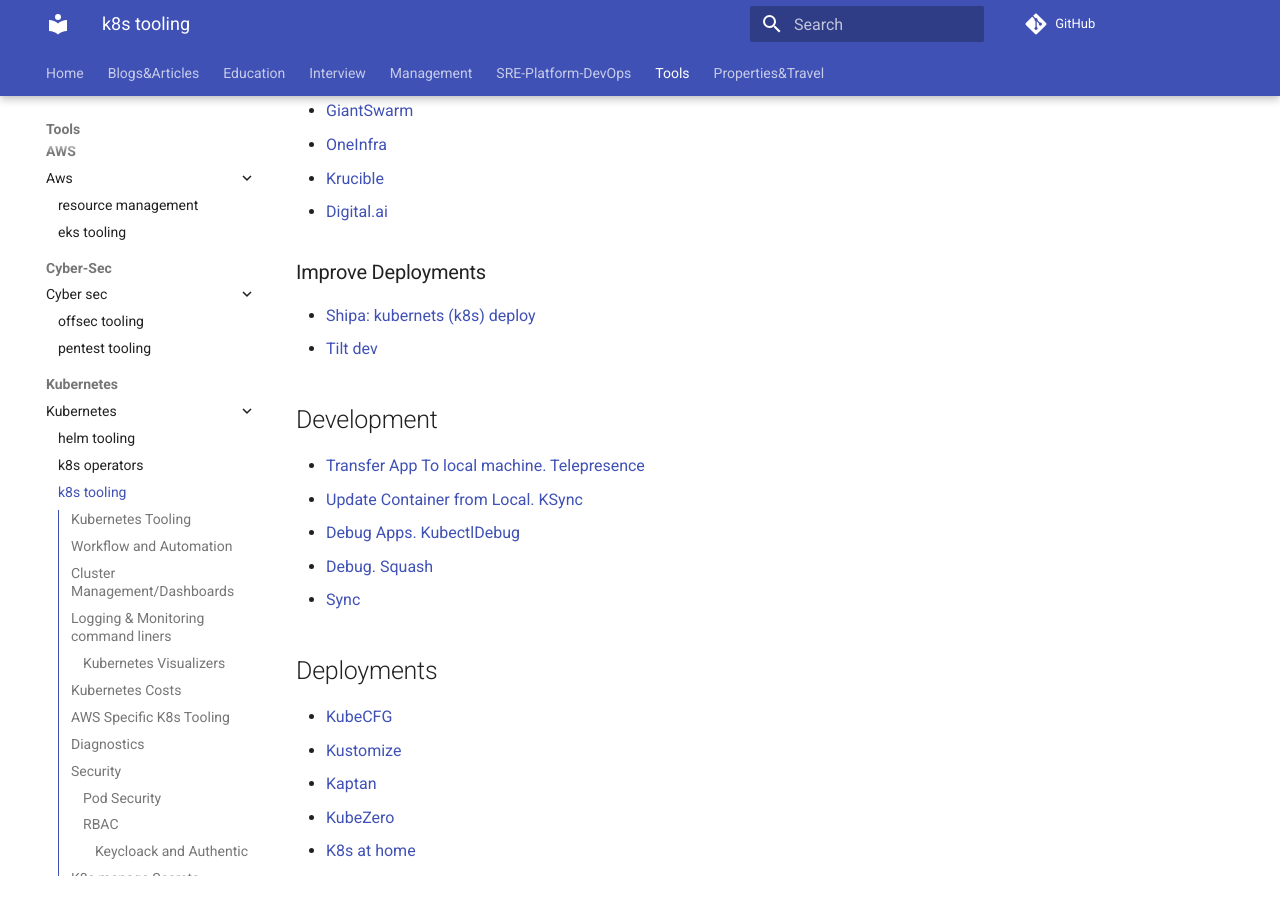
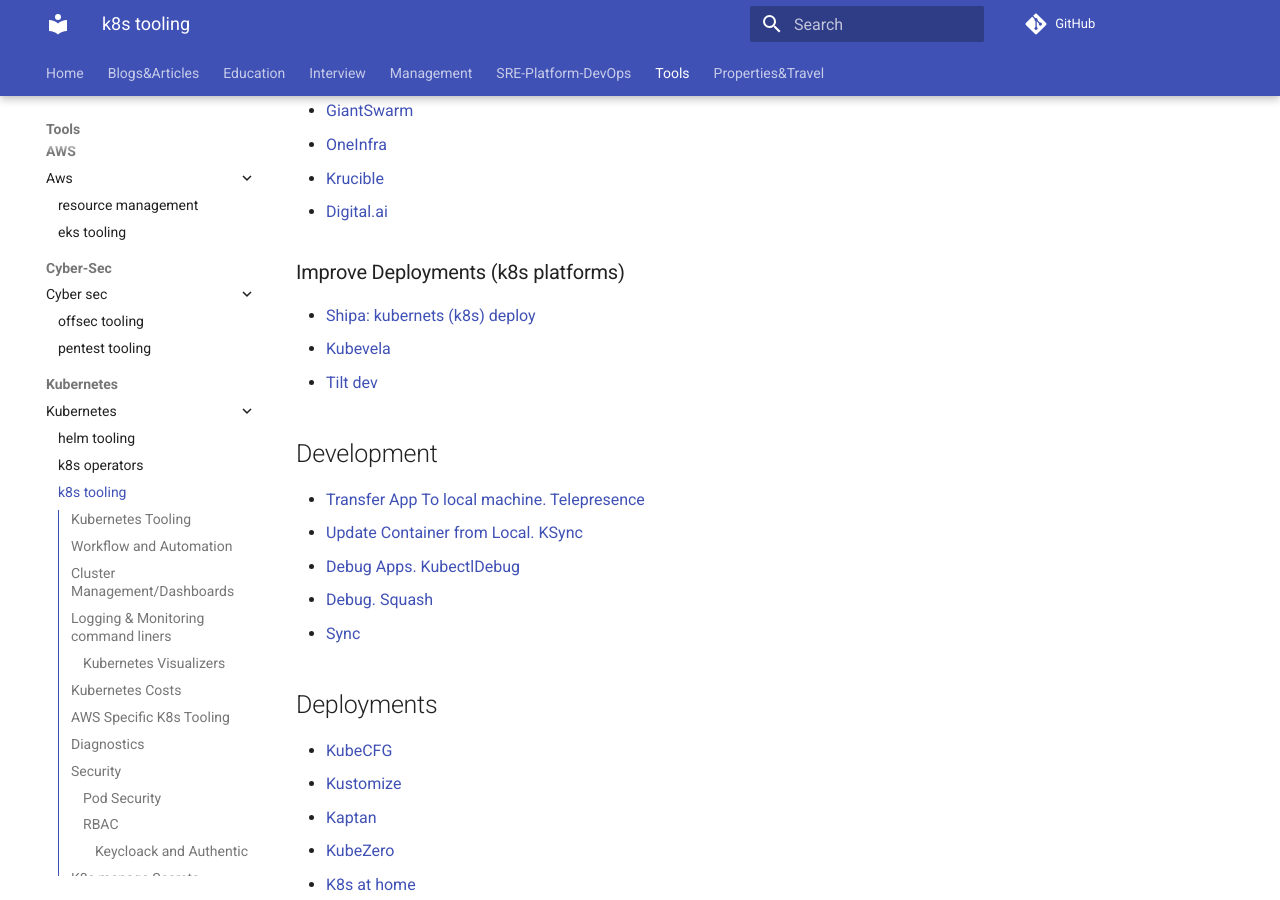
Before and after one commit to ivankatliarchuk/knowledge-base, an MkDocs documentation site: the page built from docs/tools/kubernetes/k8s.md, in a window 1280 px wide and 900 px high, scrolled down 3897 px. Built offline with MkDocs 1.6.1 and Material for MkDocs 9.7.7, drawn with Linux system fonts in a browser that asks for light colours; comment, search, counter and statistics services are not loaded; some of the changed text lies outside the part shown.

Commit message:
added kubevela

```diff
--- a/docs/tools/kubernetes/k8s.md
+++ b/docs/tools/kubernetes/k8s.md
@@ -134,9 +134,10 @@
 - [Krucible](https://usekrucible.com/plans)
 - [Digital.ai](https://docs.digital.ai/)
 
-### Improve Deployments
+### Improve Deployments (k8s platforms)
 
 - [Shipa: kubernets (k8s) deploy](https://shipa.io/)
+- [Kubevela](https://kubevela.io/)
 - [Tilt dev](https://tilt.dev/)
 
 ## Development
```
Also changed, not shown: other parts of docs/tools/kubernetes/k8s.md (+1 -1 lines), docs/tools/kubernetes/helm-charts.md (+0 -1 lines).
